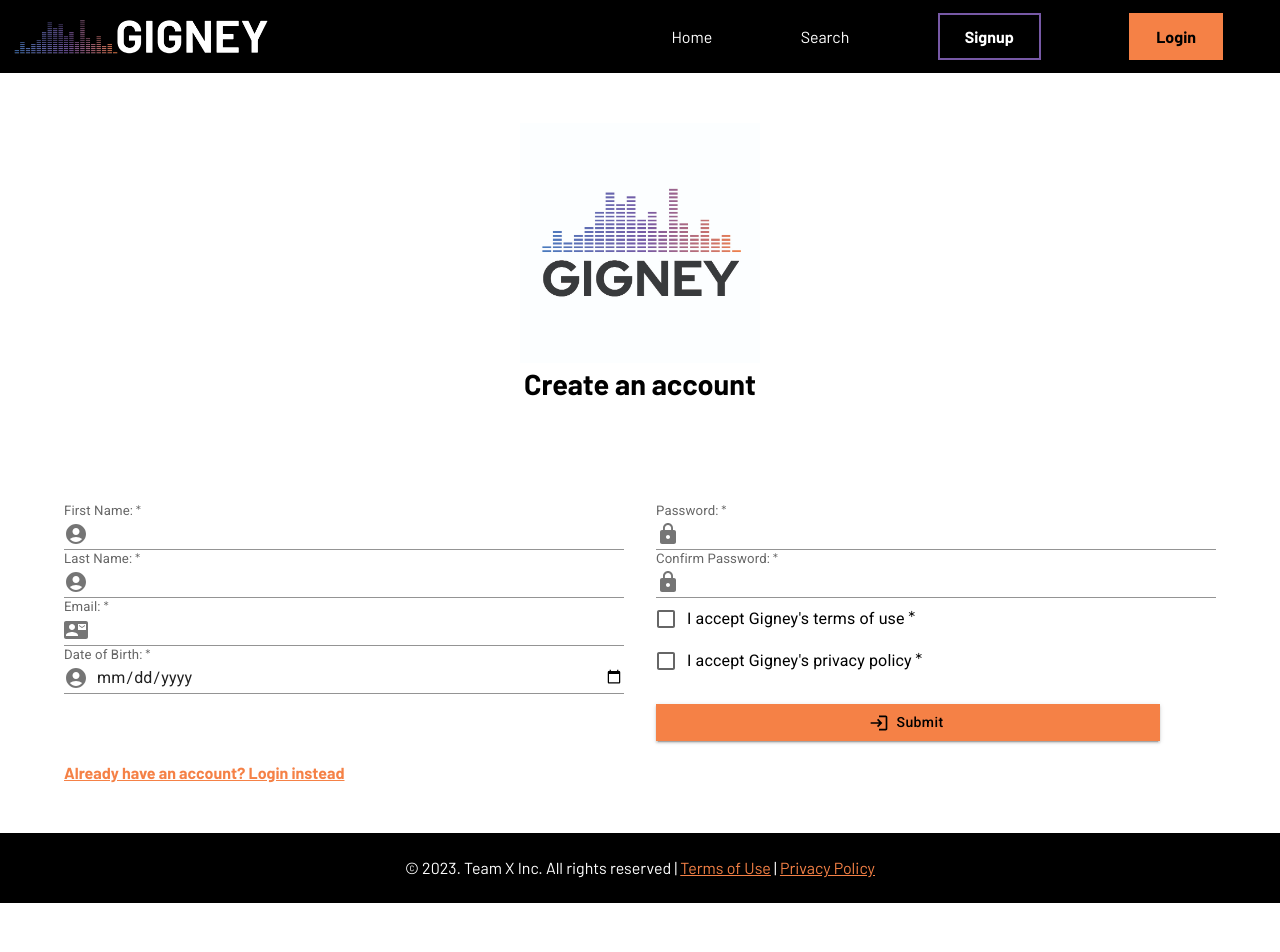
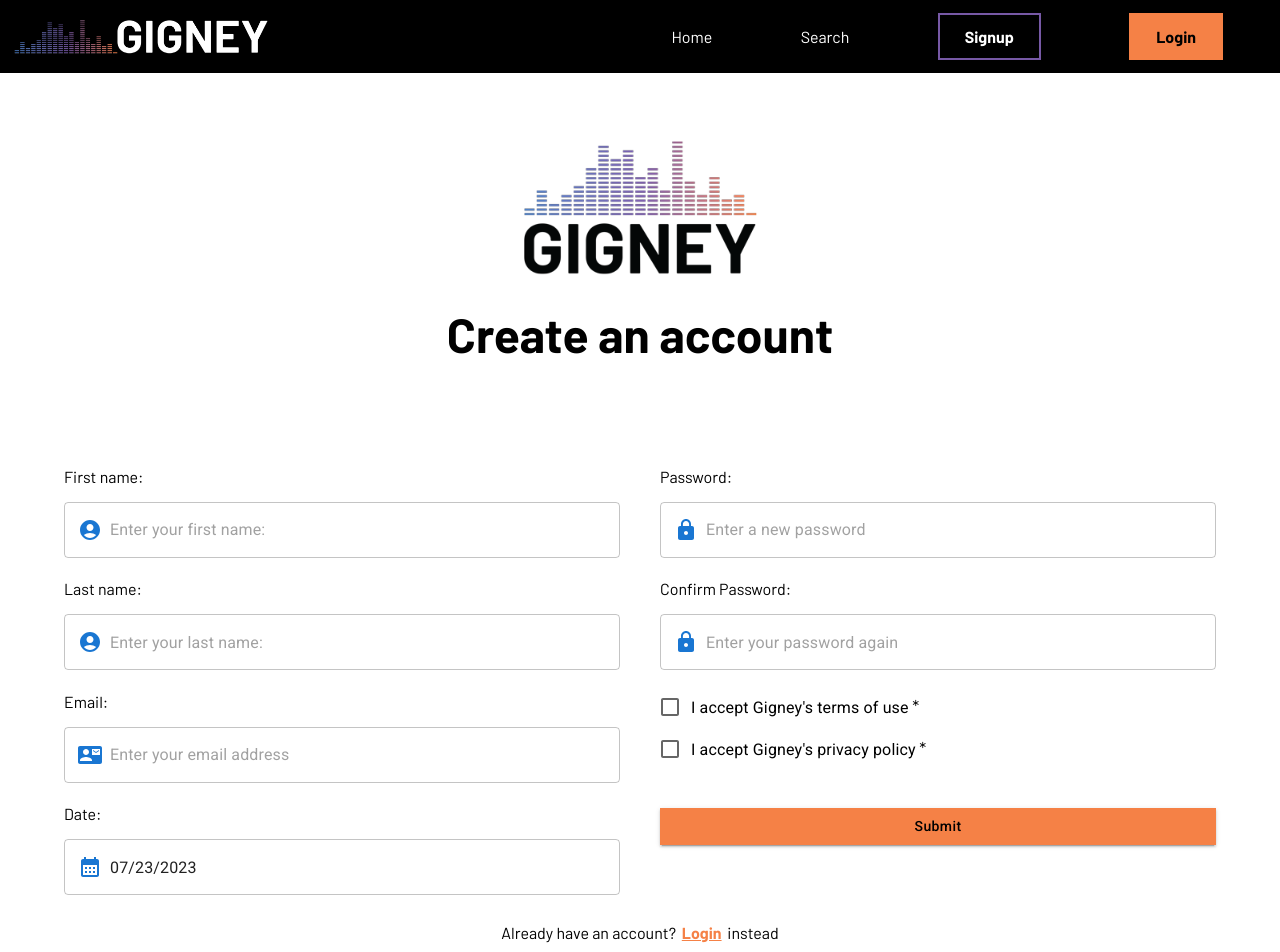
Before and after one commit to GRDE3024-DIG33-DigEx-Major-Project-2/frontendA3, a React (Create React App) app: page /signupguest in a window 1280 px wide. Shown: the top 952 px of the page. Before the commit the page ends 903 px from the top, so only its background shows below. Built offline with nearby package versions, Linux system fonts and the light colour scheme.

Commit message:
signup styling finalised

```diff
--- a/src/components/user/SignupGuest.js
+++ b/src/components/user/SignupGuest.js
@@ -10,12 +10,16 @@ import LockIcon from "@mui/icons-material/Lock";
 import LoginIcon from "@mui/icons-material/Login";
 import Grid from "@mui/material/Grid";
 import axios from "axios";
+import { DatePicker } from "@mui/x-date-pickers";
+import dayjs from "dayjs";
+import CalendarMonthIcon from "@mui/icons-material/CalendarMonth";
+import ArrowDropDownOutlinedIcon from "@mui/icons-material/ArrowDropDownOutlined";
 
 function SignUpGuest() {
   const [firstName, setFirstName] = useState("");
   const [lastName, setLastName] = useState("");
   const [email, setEmail] = useState("");
-  const [dob, setDob] = useState("");
+  const [dob, setDob] = useState(dayjs());
   const [password, setPassword] = useState("");
   const [confirmPassword, setPasswordConfirmation] = useState("");
   const [terms, setTerms] = useState("");
@@ -38,7 +42,7 @@ function SignUpGuest() {
         userType: "attendee",
         firstName: firstName,
         lastName: lastName,
-        dob: dob,
+        dob: dob.format("YYYY-MM-DD"),
         email: email,
         password: password,
       };
@@ -61,109 +65,126 @@ function SignUpGuest() {
     <>
       <div className="signup-second-page">
         <div className="signup-second-page-logo">
-          <img src="../gigney-logo-white.jpg" alt="gigney logo white" />
+          <img
+            src="../gigney_logo_black_square_no_bg_web.png"
+            alt="gigney logo"
+          />
           <h1>Create an account</h1>
         </div>
         <form className="signup-second-page-form" onSubmit={signupHandler}>
           <FormControl fullWidth>
-            <Grid container spacing={4}>
+            <Grid container columnSpacing={5}>
               <Grid container item xs={6} direction="column">
+                <p>First name:</p>
                 <TextField
+                  sx={{ marginBottom: "1%" }}
                   value={firstName}
                   required
                   onChange={(event) => setFirstName(event.target.value)}
                   id="input-with-icon-textfield"
-                  label="First Name:"
+                  placeholder="Enter your first name:"
                   InputProps={{
                     startAdornment: (
                       <InputAdornment position="start">
-                        <AccountCircle />
+                        <AccountCircle color="primary" />
                       </InputAdornment>
                     ),
                   }}
-                  variant="standard"
+                  variant="outlined"
                 />
+                <p>Last name:</p>
                 <TextField
+                  sx={{ marginBottom: "1%" }}
                   value={lastName}
                   required
                   onChange={(event) => setLastName(event.target.value)}
                   id="input-with-icon-textfield-1"
-                  label="Last Name:"
+                  placeholder="Enter your last name:"
                   InputProps={{
                     startAdornment: (
                       <InputAdornment position="start">
-                        <AccountCircle />
+                        <AccountCircle color="primary" />
                       </InputAdornment>
                     ),
                   }}
-                  variant="standard"
+                  variant="outlined"
                 />
+                <p>Email:</p>
                 <TextField
+                  sx={{ marginBottom: "1%" }}
                   value={email}
                   required
                   onChange={(event) => setEmail(event.target.value)}
                   id="email"
-                  label="Email:"
+                  placeholder="Enter your email address"
                   InputProps={{
                     startAdornment: (
                       <InputAdornment position="start">
-                        <ContactMailIcon />
+                        <ContactMailIcon color="primary" />
                       </InputAdornment>
                     ),
                   }}
-                  variant="standard"
+                  variant="outlined"
                 />
-                <TextField
+                <p>Date:</p>
+                <DatePicker
+                  sx={{ marginBottom: "5%" }}
+                  onChange={(newDob) => setDob(newDob)}
                   value={dob}
-                  required
-                  onChange={(event) => setDob(event.target.value)}
-                  id="input-with-icon-textfield-2"
-                  label="Date of Birth:"
-                  type="Date"
-                  InputProps={{
-                    startAdornment: (
-                      <InputAdornment position="start">
-                        <AccountCircle />
-                      </InputAdornment>
-                    ),
+                  slots={{
+                    openPickerIcon: ArrowDropDownOutlinedIcon,
                   }}
-                  variant="standard"
+                  slotProps={{
+                    textField: {
+                      InputProps: {
+                        startAdornment: (
+                          <InputAdornment position="start">
+                            <CalendarMonthIcon color="primary" />
+                          </InputAdornment>
+                        ),
+                      },
+                    },
+                  }}
                 />
               </Grid>{" "}
               <Grid container item xs={6} direction="column">
+                <p>Password:</p>
                 <TextField
+                  sx={{ marginBottom: "1%" }}
                   value={password}
                   required
                   onChange={(event) => setPassword(event.target.value)}
                   id="password"
-                  label="Password:"
+                  placeholder="Enter a new password"
                   type="password"
                   InputProps={{
                     startAdornment: (
                       <InputAdornment position="start">
-                        <LockIcon />
+                        <LockIcon color="primary" />
                       </InputAdornment>
                     ),
                   }}
-                  variant="standard"
+                  variant="outlined"
                 />
+                <p>Confirm Password:</p>
                 <TextField
+                  sx={{ marginBottom: "2vh" }}
                   value={confirmPassword}
                   required
                   onChange={(event) =>
                     setPasswordConfirmation(event.target.value)
                   }
                   id="confirm-password"
-                  label="Confirm Password:"
+                  placeholder="Enter your password again"
                   type="password"
                   InputProps={{
                     startAdornment: (
                       <InputAdornment position="start">
-                        <LockIcon />
+                        <LockIcon color="primary" />
                       </InputAdornment>
                     ),
                   }}
-                  variant="standard"
+                  variant="outlined"
                 />
                 <FormControlLabel
                   required
@@ -173,28 +194,31 @@ function SignUpGuest() {
                   onChange={(event) => setTerms(event.target.value)}
                 />
                 <FormControlLabel
+                  sx={{ marginBottom: "2vh" }}
                   required
                   control={<Checkbox />}
                   label="I accept Gigney's privacy policy"
                   value={privacy}
                   onChange={(event) => setPrivacy(event.target.value)}
                 />
-
                 <Button
+                  fullWidth
                   variant="contained"
                   id="login-btn"
                   className="signup-submit"
                   type="submit"
-                  startIcon={<LoginIcon />}
                 >
                   Submit
                 </Button>
               </Grid>
             </Grid>
-
-            <Link to="../Login" className="login-link">
-              Already have an account? Login instead
-            </Link>
+            <span className="login-link">
+              Already have an account?
+              <Link to="../Login">
+                 Login
+              </Link>
+              instead
+            </span>
           </FormControl>
         </form>
       </div>
--- a/src/components/user/SignupOrganiser.js
+++ b/src/components/user/SignupOrganiser.js
@@ -60,99 +60,112 @@ function SignUpOrganiser() {
     <>
       <div className="signup-second-page">
         <div className="signup-second-page-logo">
-          <img src="../gigney-logo-white.jpg" alt="gigney logo white" />
+          <img
+            src="../gigney_logo_black_square_no_bg_web.png"
+            alt="gigney logo"
+          />
           <h1>Create an account</h1>
         </div>
         <form className="signup-second-page-form" onSubmit={signupHandler}>
           <FormControl fullWidth>
-            <Grid container spacing={4} paddingBottom="15px">
+            <Grid container spacing={5}>
               <Grid container item xs={6} direction="column">
+                <p>Organisation name:</p>
                 <TextField
+                  sx={{ marginBottom: "1%" }}
                   value={organizationName}
                   required
                   onChange={(event) => setOrganizationName(event.target.value)}
                   id="input-with-icon-textfield"
-                  label="Organization Name"
+                  placeholder="Enter your organisation's name"
                   InputProps={{
                     startAdornment: (
                       <InputAdornment position="start">
-                        <AccountCircle />
+                        <AccountCircle color="primary" />
                       </InputAdornment>
                     ),
                   }}
-                  variant="standard"
+                  variant="outlined"
                 />
+                <p>Email:</p>
                 <TextField
+                  sx={{ marginBottom: "1%" }}
                   value={email}
                   required
                   onChange={(event) => setEmail(event.target.value)}
                   id="email"
-                  label="Email"
+                  placeholder="Enter your email address"
                   InputProps={{
                     startAdornment: (
                       <InputAdornment position="start">
-                        <ContactMailIcon />
+                        <ContactMailIcon color="primary" />
                       </InputAdornment>
                     ),
                   }}
-                  variant="standard"
+                  variant="outlined"
                 />
+                <p>Phone number:</p>
                 <TextField
                   value={phoneNumber}
                   required
                   onChange={(event) => setPhoneNumber(event.target.value)}
                   id="phone-number"
-                  label="Phone Number"
+                  placeholder="Enter your contact number"
                   InputProps={{
                     startAdornment: (
                       <InputAdornment position="start">
-                        <ContactMailIcon />
+                        <ContactMailIcon color="primary" />
                       </InputAdornment>
                     ),
                   }}
-                  variant="standard"
+                  variant="outlined"
                 />
-                <div className="link-organizer">
-                  Already have an account?
-                  <Link to="../Login" className="login-link">
-                    Login instead
+                <span className="link-organizer">
+                  Already signed up?
+                  <Link to="../login">
+                    Login
                   </Link>
-                </div>
+                  instead
+                </span>
               </Grid>{" "}
               <Grid container item xs={6} direction="column">
+                <p>Password:</p>
                 <TextField
+                  sx={{ marginBottom: "1%" }}
                   value={password}
                   required
                   onChange={(event) => setPassword(event.target.value)}
                   id="password"
-                  label="Password"
+                  placeholder="Enter a new password"
                   type="password"
                   InputProps={{
                     startAdornment: (
                       <InputAdornment position="start">
-                        <LockIcon />
+                        <LockIcon color="primary" />
                       </InputAdornment>
                     ),
                   }}
-                  variant="standard"
+                  variant="outlined"
                 />
+                <p>Confirm Password:</p>
                 <TextField
+                  sx={{ marginBottom: "2vh" }}
                   value={confirmPassword}
                   required
                   onChange={(event) =>
                     setPasswordConfirmation(event.target.value)
                   }
                   id="confirm-password"
-                  label="Confirm Password"
+                  placeholder="Enter your password again"
                   type="password"
                   InputProps={{
                     startAdornment: (
                       <InputAdornment position="start">
-                        <LockIcon />
+                        <LockIcon color="primary" />
                       </InputAdornment>
                     ),
                   }}
-                  variant="standard"
+                  variant="outlined"
                 />
                 <FormControlLabel
                   required
@@ -162,6 +175,7 @@ function SignUpOrganiser() {
                   onChange={(event) => setTerms(event.target.value)}
                 />
                 <FormControlLabel
+                  sx={{ marginBottom: "2vh" }}
                   required
                   control={<Checkbox />}
                   label="I accept Gigney's privacy policy"
@@ -169,13 +183,13 @@ function SignUpOrganiser() {
                   onChange={(event) => setPrivacy(event.target.value)}
                 />
                 <Button
+                  fullWidth
                   variant="contained"
                   id="login-btn"
                   className="signup-submit"
                   type="submit"
-                  startIcon={<LoginIcon />}
                 >
-                  Submit
+                  Sign up
                 </Button>
               </Grid>
             </Grid>
--- a/src/static/style.css
+++ b/src/static/style.css
@@ -366,26 +366,32 @@ a {
 .signup-second-page {
   display: flex;
   flex-direction: column;
-  justify-content: space-around;
+  justify-content: start;
   align-items: center;
   width: 100%;
-  height: 95vh;
+  height: 110vh;
+  gap: 10%;
+  padding: 5% 0 0 0;
 }
 
 .signup-second-page-logo {
   width: 100%;
-  text-align: center;
+  display: flex;
+  flex-direction: column;
+  justify-content: space-around;
+  align-items: center;
 }
 .signup-second-page-logo img {
   width: 30vh;
 }
 .signup-second-page-logo h1 {
-  margin: 0;
+  margin: 2% 0 0 0;
+  font-size: 3em;
 }
 
 .signup-second-page-form {
   width: 90%;
-  max-height: 50%;
+  max-height: 60%;
   display: flex;
   flex-direction: column;
   justify-content: space-around;
@@ -394,20 +400,23 @@ a {
 .signup-second-page-form label {
   font-size: 1.1em;
 }
-
-.guest {
-  color: #ffffff;
-  text-shadow: -1px -1px 0 #000000, 1px -1px 0 #000000, -1px 1px 0 #000000, 1px 1px 0 #000000;
+.signup-second-page-form p {
+  font-size: 1em;
 }
 
 .signup-submit {
   width: 90%;
 }
 
-.login-link {
+.login-link, .link-organizer {
+  text-align: center;
+  width: 100%;
+}
+.login-link a, .link-organizer a {
   text-decoration: underline;
   color: #f58146;
   font-weight: bold;
+  margin: 0 0.5%;
 }
 
 /*SIGNUP ORGANISER*/
--- a/src/static/style.scss
+++ b/src/static/style.scss
@@ -372,46 +372,52 @@ a {
 /*SIGNUP GUEST*/
 
 .signup-second-page {
-  @include flex-column;
+  @include flex-column(start, center);
   width: 100%;
-  height: 95vh;
+  height: 110vh;
+  gap: 10%;
+  padding: 5% 0 0 0;
 }
 
 .signup-second-page-logo {
   width: 100%;
-  text-align: center;
+  @include flex-column;
   img {
     width: 30vh;
   }
   h1 {
-    margin: 0;
+    margin: 2% 0 0 0;
+    font-size: 3em;
   }
 }
 
 .signup-second-page-form {
   width: 90%;
-  max-height: 50%;
+  max-height: 60%;
   @include flex-column;
 
   label {
     font-size: 1.1em;
   }
-}
 
-.guest {
-  color: $white;
-  text-shadow: -1px -1px 0 $black, 1px -1px 0 $black, -1px 1px 0 $black,
-    1px 1px 0 $black;
+  p{
+    font-size: 1em;
+  }
 }
 
 .signup-submit {
   width: 90%;
 }
 
-.login-link {
-  text-decoration: underline;
-  color: $orange1;
-  font-weight: bold;
+.login-link, .link-organizer {
+  a{
+    text-decoration: underline;
+    color: $orange1;
+    font-weight: bold;
+    margin: 0 0.5%;
+  }
+  text-align: center;
+  width: 100%;
 }
 
 /*SIGNUP ORGANISER*/
```
Also changed, not shown: 1 other file (tests, documents, lock files or other folders).
